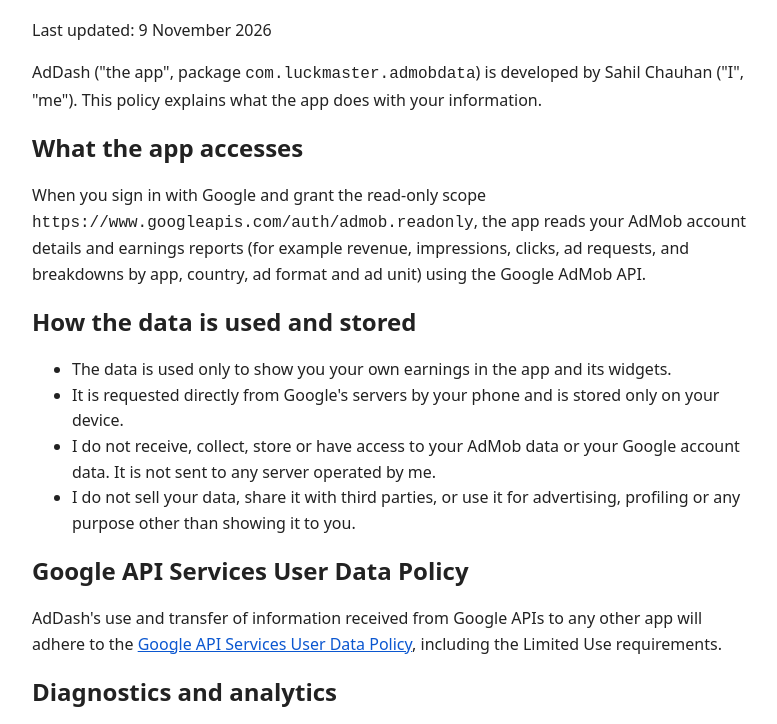
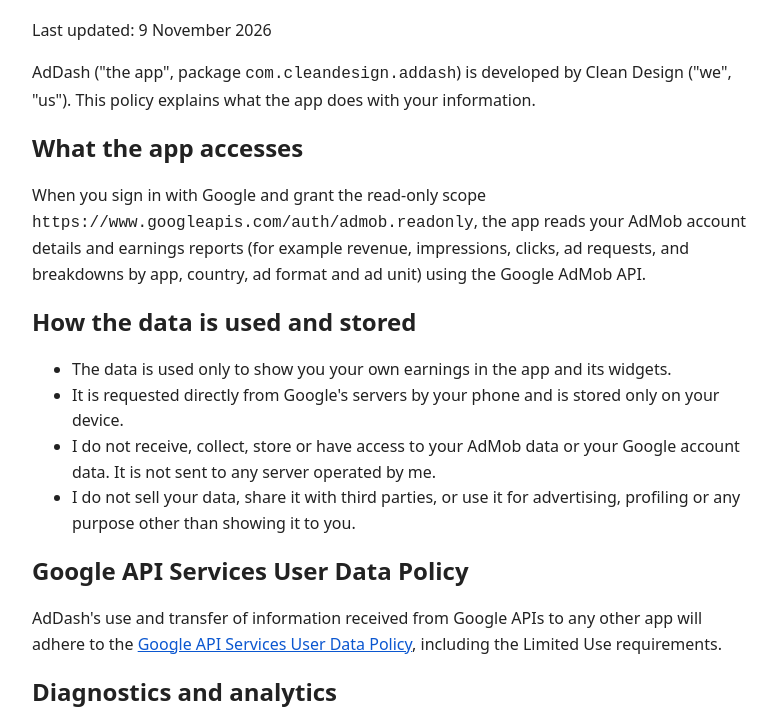
Before and after one commit to sahil1918912/AdDash-legel, a plain HTML site: page privacy.html in a window 1280 px wide. Shown: the part 75-799 px from the top of the page, without its empty margins (248-1025 px from the left). Drawn offline with Linux system fonts and the light colour scheme.

Commit message:
Add files via upload

```diff
--- a/privacy.html
+++ b/privacy.html
@@ -1,7 +1,7 @@
 <!doctype html><html lang="en"><head><title>AdDash Privacy Policy</title><meta charset="utf-8"><meta name="viewport" content="width=device-width,initial-scale=1"><style>body{font:16px/1.6 system-ui,sans-serif;max-width:720px;margin:2rem auto;padding:0 16px;color:#222}h1,h2{line-height:1.25}a{color:#0b57d0}</style></head><body>
 <h1>AdDash Privacy Policy</h1>
 <p>Last updated: 9 November 2026</p>
-<p>AdDash ("the app", package <code>com.luckmaster.admobdata</code>) is developed by Sahil Chauhan ("I", "me"). This policy explains what the app does with your information.</p>
+<p>AdDash ("the app", package <code>com.cleandesign.addash</code>) is developed by Clean Design ("we", "us"). This policy explains what the app does with your information.</p>
 <h2>What the app accesses</h2>
 <p>When you sign in with Google and grant the read-only scope <code>https://www.googleapis.com/auth/admob.readonly</code>, the app reads your AdMob account details and earnings reports (for example revenue, impressions, clicks, ad requests, and breakdowns by app, country, ad format and ad unit) using the Google AdMob API.</p>
 <h2>How the data is used and stored</h2>
```
